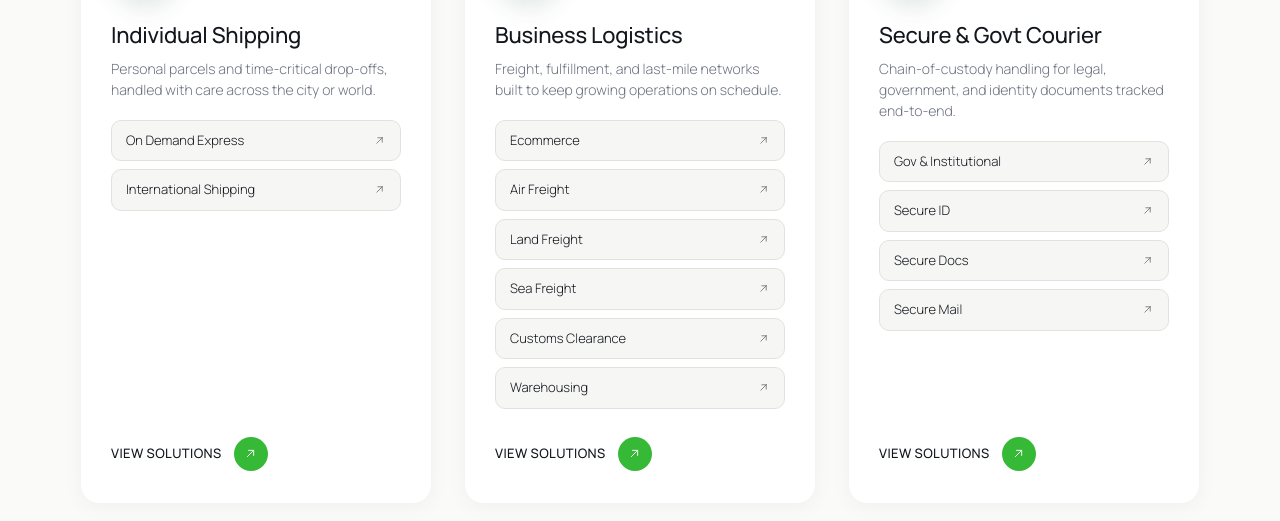
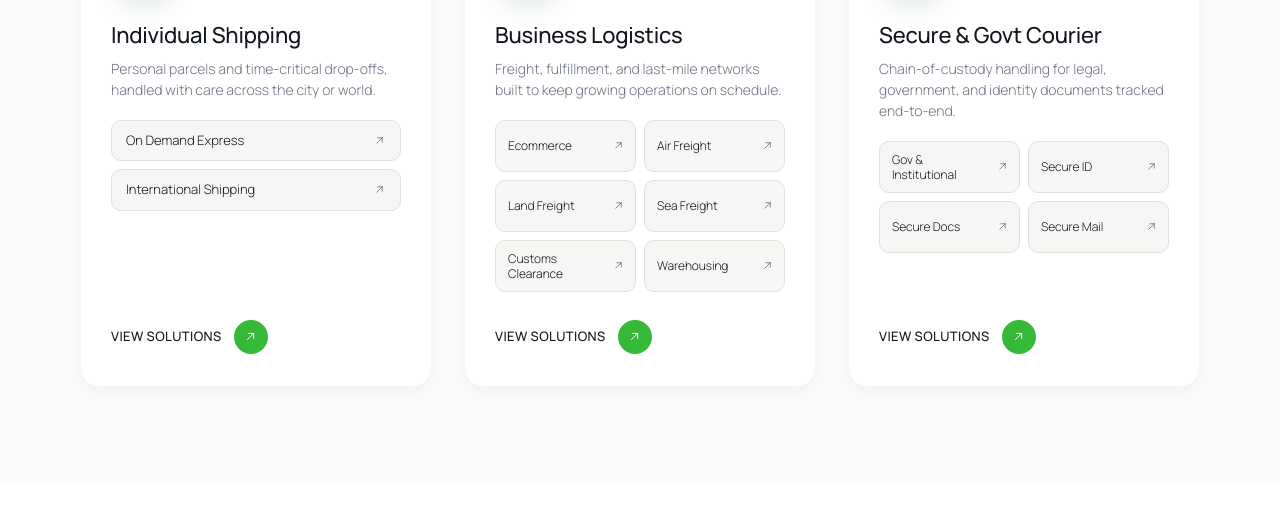
Before and after one commit to codmacai/zajel-final, a Next.js app: page / in a window 1280 px wide. Shown: the part 1304-1825 px from the top of the page. Built offline with nearby package versions, Linux system fonts and the light colour scheme; no server answers.

Commit message:
Homepage solutions: equal cards; long service lists two to a row, buttons aligned at the foot
Co-Authored-By: Claude Opus 5.5 <noreply@anthropic.com>
Claude-Session: https://claude.ai/code/session_01X3aaMVWQJjFE8yBf2ye3eH

```diff
--- a/components/home/ServiceColumn.tsx
+++ b/components/home/ServiceColumn.tsx
@@ -51,7 +51,7 @@ export default function ServiceColumn({
           {t(`services.${category.id}.desc`, category.description)}
         </p>
 
-        <div className={styles.serviceCardLinks}>
+        <div className={styles.serviceCardLinks} data-cols={category.subServices.length > 3 ? 2 : 1}>
           {category.subServices.map((sub, i) => (
             <Link
               key={sub.slug}
--- a/components/home/ServicesSection.module.css
+++ b/components/home/ServicesSection.module.css
@@ -197,6 +197,29 @@
   .serviceCardLinks { gap: 8px; margin-bottom: 28px; }
 }
 
+/* Long lists sit two to a row, so every card is about the same height and
+   no list looks crowded; short lists keep one per row. */
+.serviceCardLinks[data-cols="2"] {
+  display: grid;
+  grid-template-columns: 1fr 1fr;
+  grid-auto-rows: 1fr; /* every pill in a card the same height */
+}
+.serviceCardLinks[data-cols="2"] .serviceSubLink {
+  min-height: 40px;
+}
+@media (min-width: 768px) {
+  .serviceCardLinks[data-cols="2"] .serviceSubLink {
+    padding: 10px 10px 10px 12px;
+    line-height: 1.25;
+    font-size: 12px;
+    letter-spacing: -0.005em;
+  }
+}
+/* the button sits on the same line at the foot of every card */
+.serviceCardCta {
+  margin-top: auto;
+}
+
 .serviceSubLink {
   display: flex;
   align-items: center;
```
